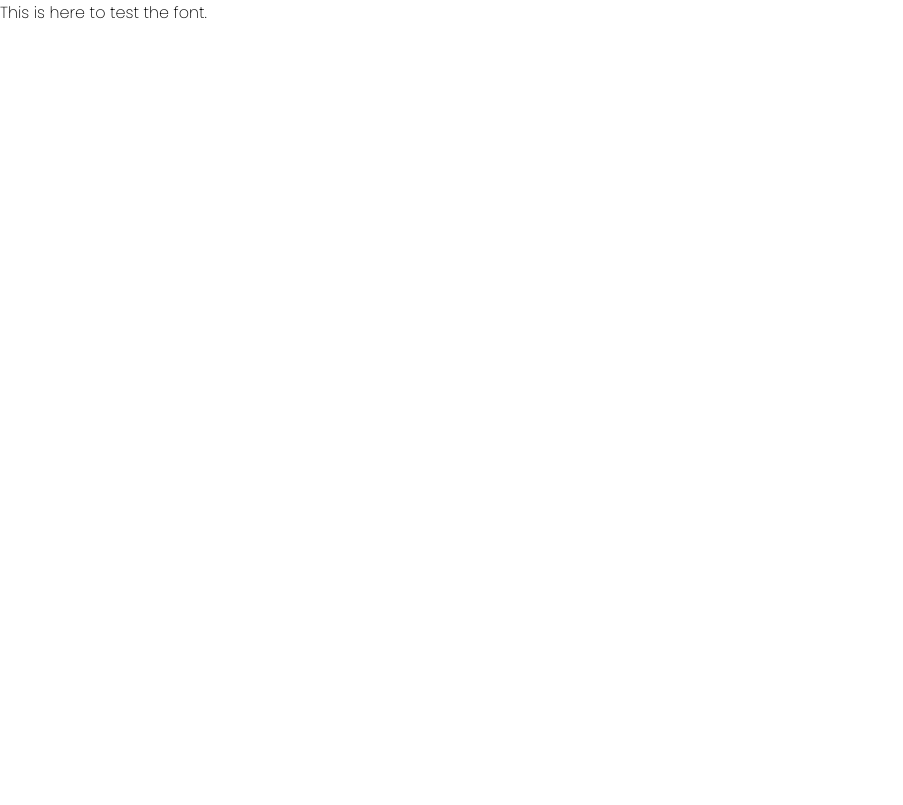
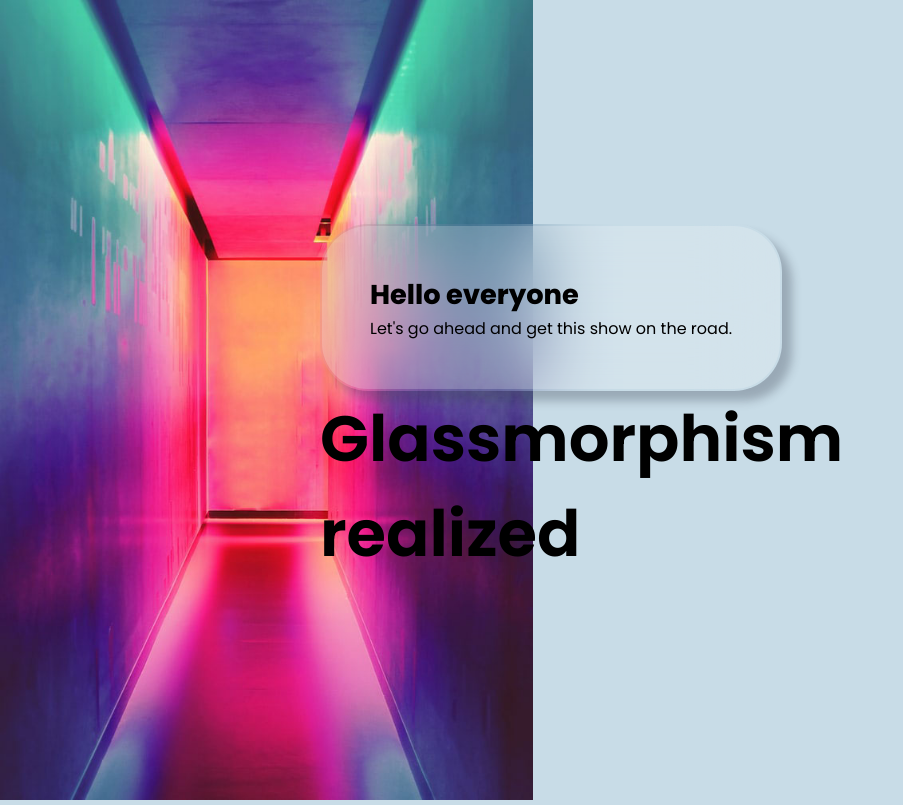
Before and after one commit to RVCC-IDMX/glassmorphism-ericbrown8787, a website built with Parcel: page src/index.html in a window 1280 px wide. Shown: the whole page, without its empty margins (0-903 px from the left). Built offline with nearby package versions, Linux system fonts and the light colour scheme.

Commit message:
Add styles and HTML to create animated glass effect
I followed Gary Simon's tutorial to create an animated glass
effect.

```diff
--- a/src/index.html
+++ b/src/index.html
@@ -10,8 +10,16 @@
   </head>
 
   <body>
-    <h1>This is here to test the font.</h1>
+    <img src="abstract.jpg" alt="abstract background" />
 
+    <!-- <div class="circle"></div> -->
+
+    <div class="container" id="glass">
+      <h2 class="seq">Hello everyone</h2>
+      <p class="seq">Let's go ahead and get this show on the road.</p>
+    </div>
+
+    <h1>Glassmorphism realized</h1>
     <!-- Put HTML code before these script tags -->
     <script
       src="https://cdnjs.cloudflare.com/ajax/libs/gsap/3.6.1/gsap.min.js"
--- a/src/scss/base/_typography.scss
+++ b/src/scss/base/_typography.scss
@@ -3,3 +3,5 @@
   font-family: "Poppins";
   src: url(../fonts/poppins-vf-wght.ttf);
 }
+
+$font: "Poppins";
--- a/src/scss/pages/_home.scss
+++ b/src/scss/pages/_home.scss
@@ -2,8 +2,51 @@
 @use "../base/typography" as type;
 
 body {
+  background: rgb(200, 220, 231);
+  color: black;
+  font-family: type.$font;
+  padding: 14em 14em 14em 20em;
+
+  // .circle {
+  //   position: absolute;
+  //   top: 200px;
+  //   left: 200px;
+  //   width: 400px;
+  //   height: 400px;
+  //   background: rgb(160, 59, 255);
+  //   border-radius: 50%;
+  //   z-index: -1;
+  // }
+
+  .container {
+    display: inline-block;
+    background: rgb(255, 255, 255, 0.2);
+    padding: 3em;
+    border-radius: 3em;
+    position: relative;
+    z-index: 1;
+    backdrop-filter: blur(40px);
+    border: solid 2px transparent;
+    background-clip: padding-box;
+    box-shadow: 10px 10px 10px rgb(46, 54, 68, 0.3);
+
+    h2 {
+      font-size: 1.7em;
+      font-variation-settings: "wght" 750;
+    }
+  }
+
   h1 {
-    font-family: "Poppins";
-    font-variation-settings: "wght" 200;
+    font-size: 4em;
+    clip-path: inset(0 0 0 0);
+    font-variation-settings: "wght" 650;
+  }
+
+  img {
+    height: 100vh;
+    position: absolute;
+    z-index: -2;
+    top: 0;
+    left: 0;
   }
 }
```
